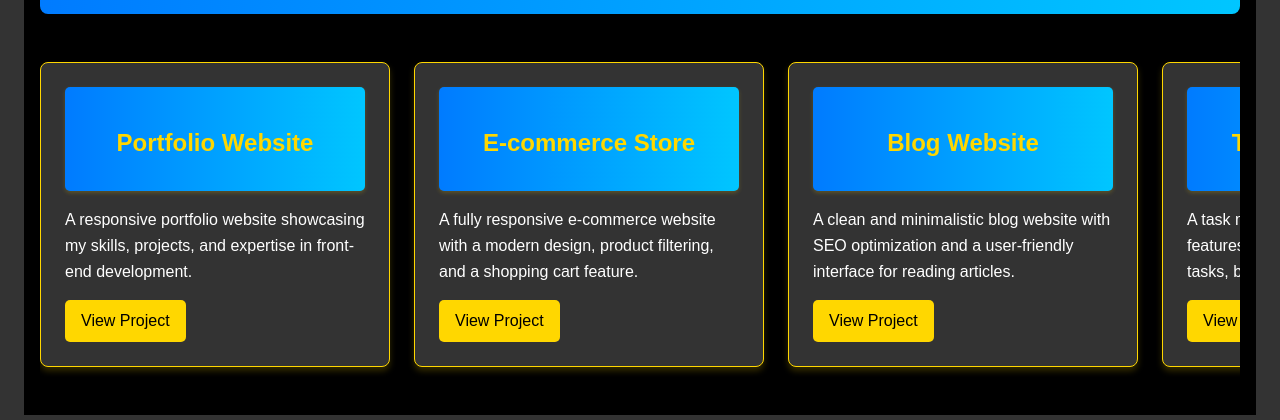
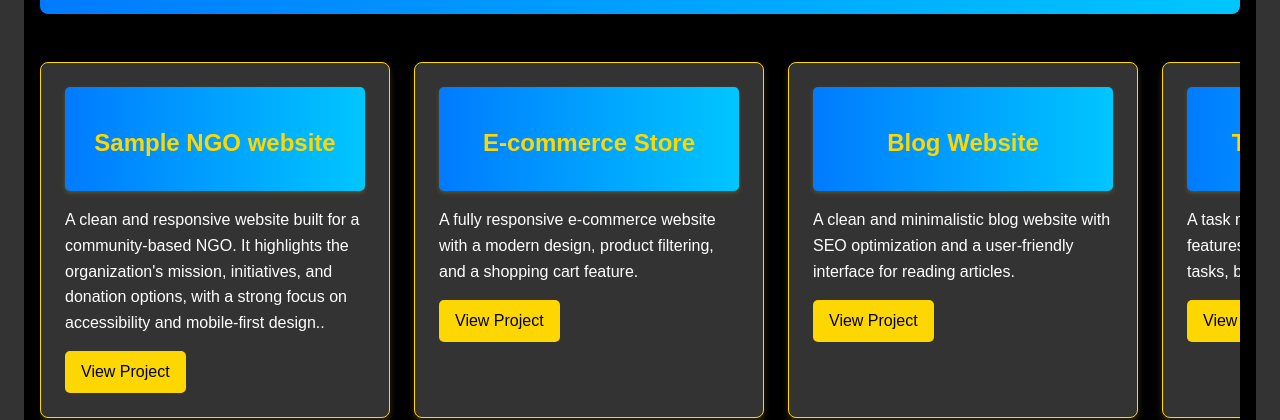
Before and after one commit to collins05-munene/my-portfolio, a plain HTML site: page index.html in a window 1280 px wide. Shown: the part 1500-1920 px from the top of the page. Drawn offline with Linux system fonts and the light colour scheme.

Commit message:
Added NGO project to portfolio

```diff
--- a/index.html
+++ b/index.html
@@ -119,14 +119,16 @@
         <!-- Project 1 -->
         <article class="project-card">
           <header class="project-card-header">
-            <h3>Portfolio Website</h3>
+            <h3>Sample NGO website</h3>
           </header>
           <p>
-            A responsive portfolio website showcasing my skills, projects, and
-            expertise in front-end development.
+            A clean and responsive website built for a community-based NGO. It
+            highlights the organization's mission, initiatives, and donation
+            options, with a strong focus on accessibility and mobile-first
+            design..
           </p>
           <a
-            href="https://example.com/project1"
+            href="https://munene-ngo.netlify.app/"
             target="_blank"
             class="project-link"
             >View Project</a
```
